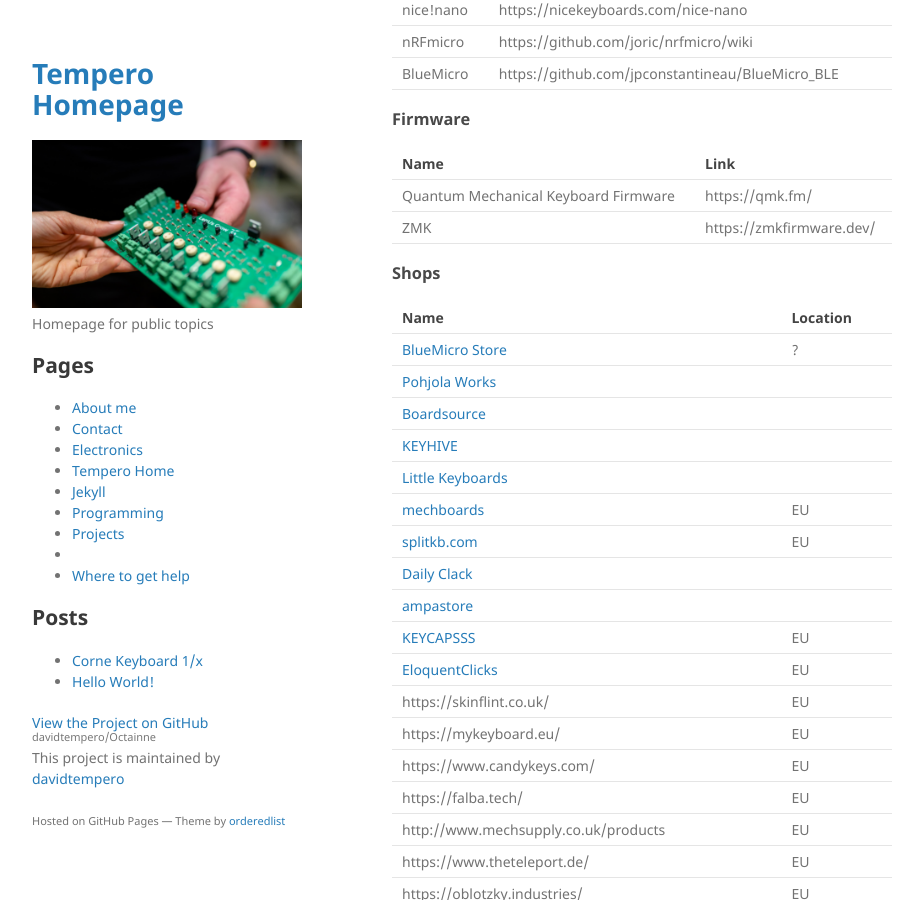
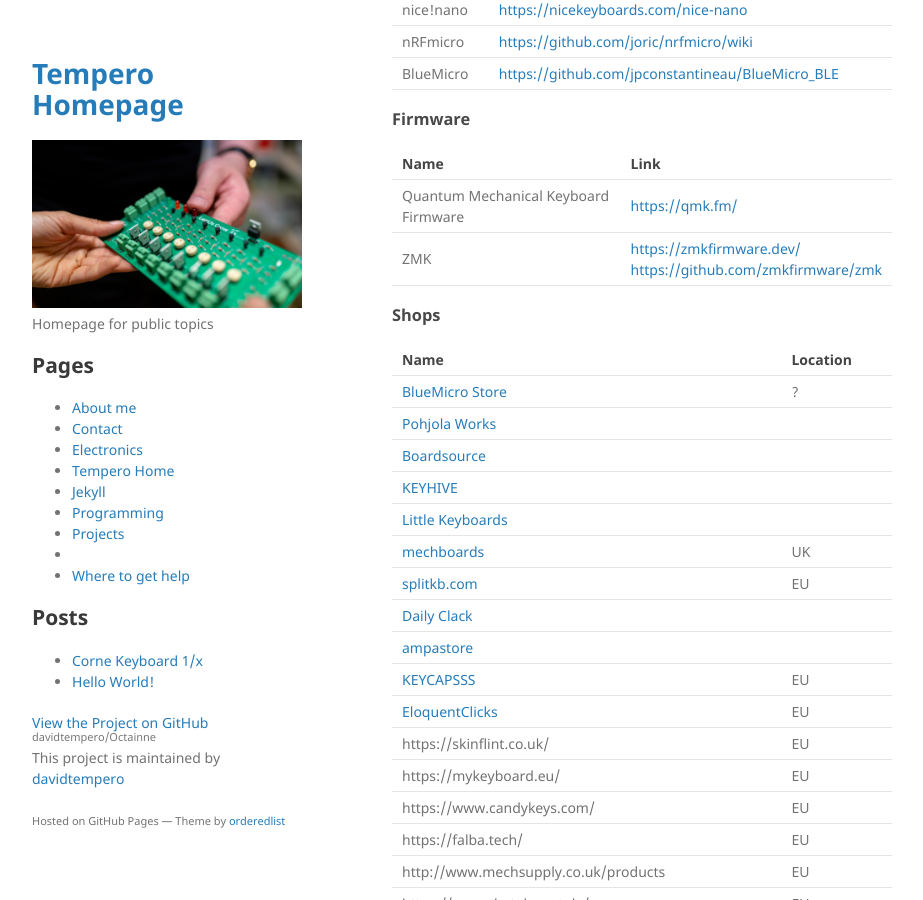
Before and after one commit to davidtempero/Octainne, a Jekyll site: the page built from _pages/projects/projects.md, in a window 1280 px wide and 900 px high, scrolled down 562 px. Shown: the whole window, without its empty margins (178-1101 px from the left). Built offline with Jekyll 4.4.1, drawn with Linux system fonts in a browser that asks for light colours.

Commit message:
Add hyperlinks

```diff
--- a/_pages/projects/projects.md
+++ b/_pages/projects/projects.md
@@ -14,26 +14,26 @@ title: "Projects"
 
 Links:
 
-| Name              | Link                              |
-| :---------------- | :-------------------------------- |
-| Corne Keyboard    | https://github.com/foostan/crkbd  |
-| ErgoDash Keyboard | https://github.com/omkbd/ErgoDash |
-| Keyboard Forum    | https://geekhack.org/             |
+| Name              | Link                                                                   |
+| :---------------- | :--------------------------------------------------------------------- |
+| Corne Keyboard    | [https://github.com/foostan/crkbd](https://github.com/foostan/crkbd)   |
+| ErgoDash Keyboard | [https://github.com/omkbd/ErgoDash](https://github.com/omkbd/ErgoDash) |
+| Keyboard Forum    | [https://geekhack.org/](https://geekhack.org/)                         |
 
 ### Controllers
 
-| Name      | Link                                             |
-| :-------- | :----------------------------------------------- |
-| nice!nano | https://nicekeyboards.com/nice-nano              |
-| nRFmicro  | https://github.com/joric/nrfmicro/wiki           |
-| BlueMicro | https://github.com/jpconstantineau/BlueMicro_BLE |
+| Name      | Link                                                                                                 |
+| :-------- | :--------------------------------------------------------------------------------------------------- |
+| nice!nano | [https://nicekeyboards.com/nice-nano](https://nicekeyboards.com/nice-nano)                           |
+| nRFmicro  | [https://github.com/joric/nrfmicro/wiki](https://github.com/joric/nrfmicro/wiki)                     |
+| BlueMicro | [https://github.com/jpconstantineau/BlueMicro_BLE](https://github.com/jpconstantineau/BlueMicro_BLE) |
 
 ### Firmware
 
 | Name                                 | Link                     |
 | :----------------------------------- | :----------------------- |
-| Quantum Mechanical Keyboard Firmware | https://qmk.fm/          |
-| ZMK                                  | https://zmkfirmware.dev/ |
+| Quantum Mechanical Keyboard Firmware | [https://qmk.fm/](https://qmk.fm/)          |
+| ZMK                                  | [https://zmkfirmware.dev/](https://zmkfirmware.dev/)<br>[https://github.com/zmkfirmware/zmk](https://github.com/zmkfirmware/zmk) |
 
 ### Shops
 
@@ -44,7 +44,7 @@ Links:
 | [Boardsource](https://boardsource.xyz)               |          |
 | [KEYHIVE](https://keyhive.xyz)                       |          |
 | [Little Keyboards](https://www.littlekeyboards.com)  |          |
-| [mechboards](https://mechboards.co.uk)               | EU       |
+| [mechboards](https://mechboards.co.uk)               | UK       |
 | [splitkb.com](https://splitkb.com)                   | EU       |
 | [Daily Clack](https://dailyclack.com)                |          |
 | [ampastore](https://www.tokopedia.com/ampastore)     |          |
```
